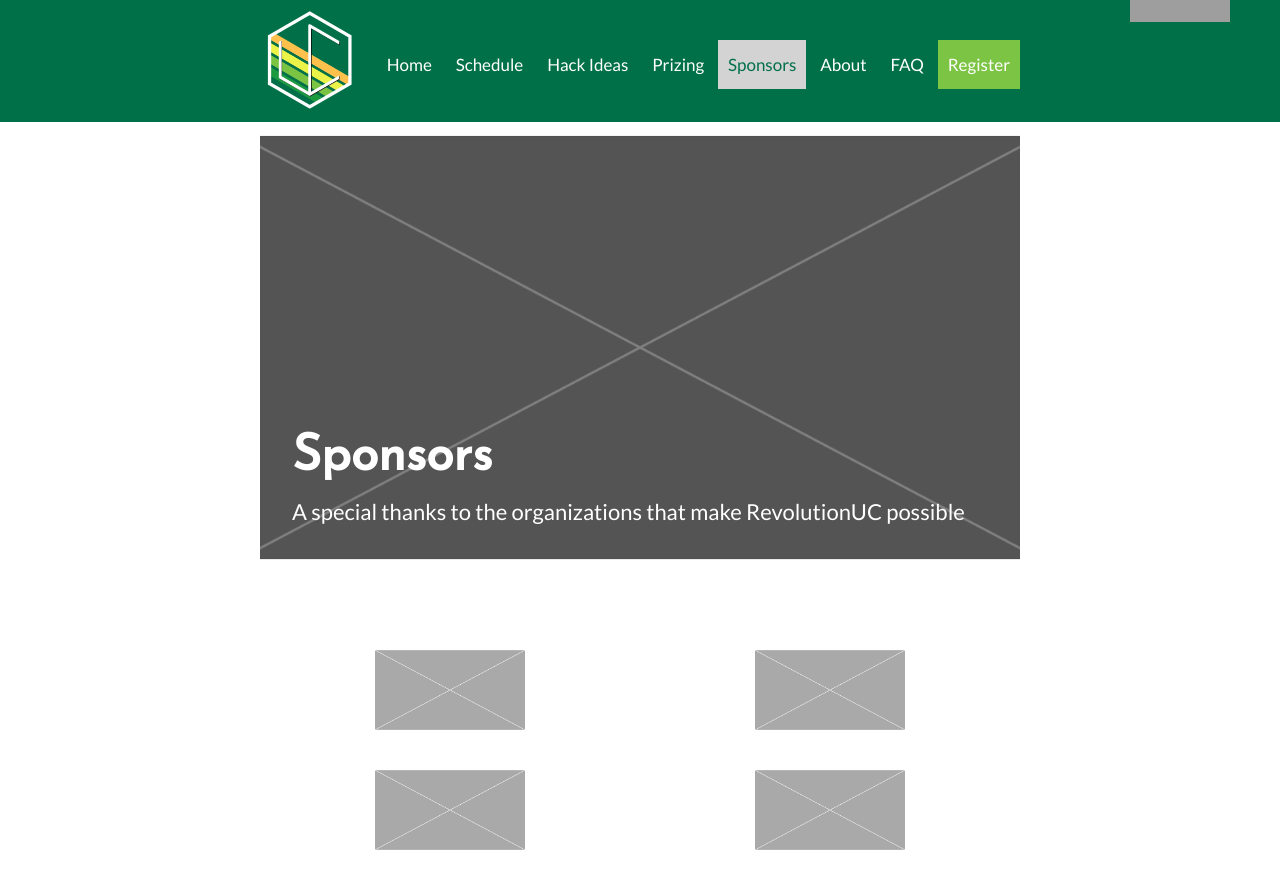
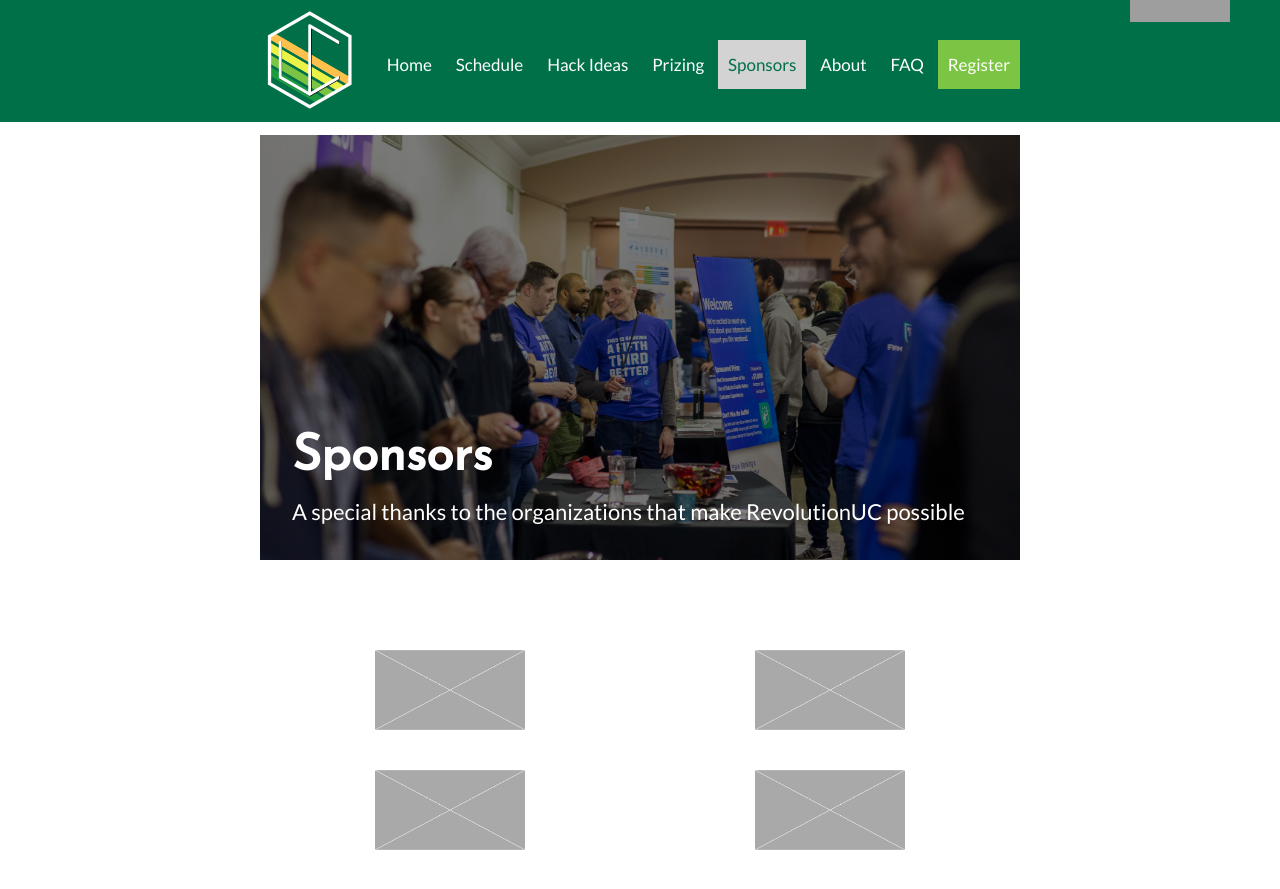
Before and after one commit to RevolutionUC/revolutionuc-frontend, a Jekyll site: the page built from sponsors.html, in a window 1280 px wide and 900 px high. Shown: the top 889 px of the window. Built offline with Jekyll 4.4.1, drawn with Linux system fonts in a browser that asks for light colours; grey boxes are pictures that could not be loaded.

Commit message:
Add new image to sposors page

```diff
--- a/sponsors.html
+++ b/sponsors.html
@@ -3,7 +3,7 @@ layout: default
 title: Sponsors
 permalink: /sponsors/
 subtitle: "A special thanks to the organizations that make RevolutionUC possible"
-image: "/img/placeholder.png"
+image: "/img/pages/sponsors/sponsors-1.webp"
 useContainer: false
 description: Sponsoring organizations for RevolutionUC — Hackathon at the University of Cincinnati from March 2-3, 2019
 ---
```
Also changed, not shown: img/pages/home/home-1.webp, img/pages/home/home-2.webp, img/pages/sponsors/sponsors-1.webp (added).
